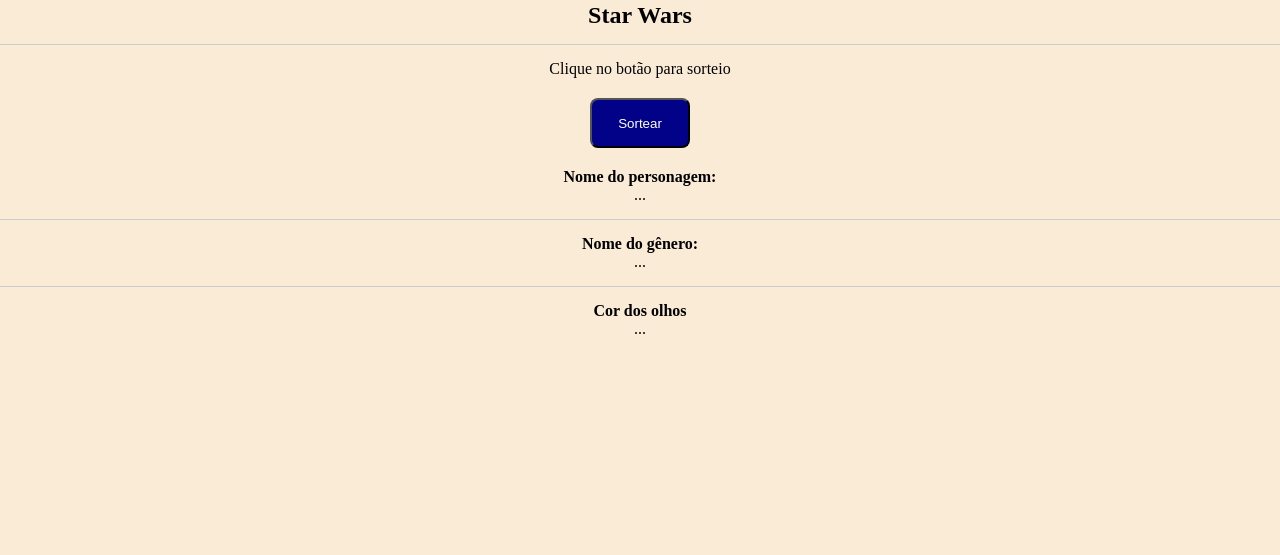
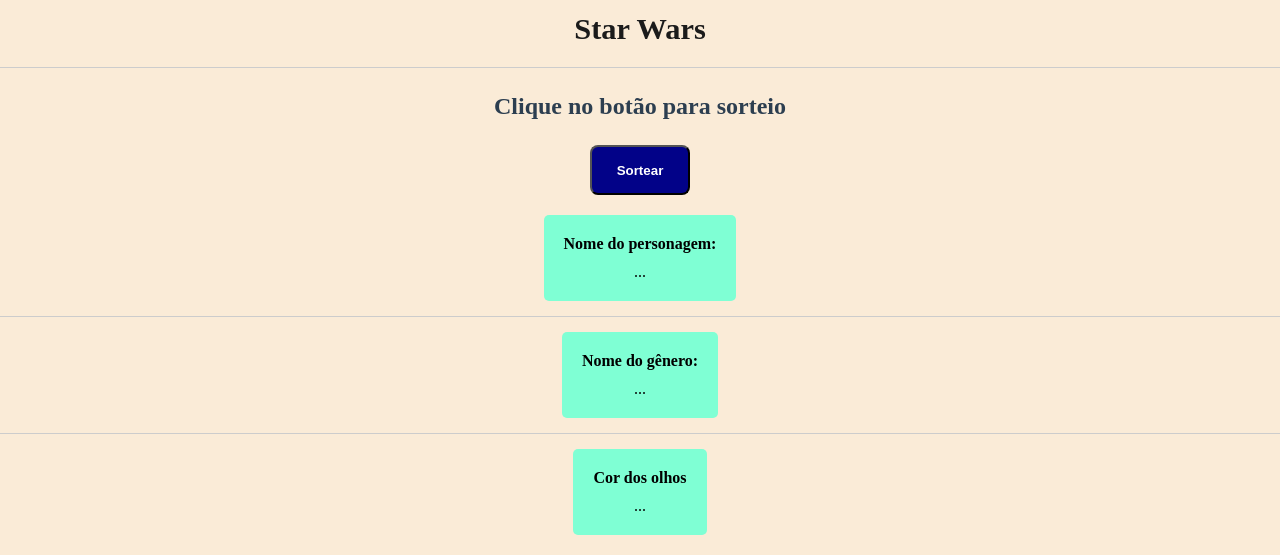
Before and after one commit to Priscila319/Star-Wars, a plain HTML site: page index.html in a window 1280 px wide. Shown: the part 322-877 px from the top of the page. Before the commit the page ends 800 px from the top, so only its background shows below. Drawn offline with Linux system fonts and the light colour scheme.

Commit message:
Ajuste no tamanho da fonte e layout dos cards

```diff
--- a/index.html
+++ b/index.html
@@ -18,29 +18,34 @@
         <h2>Star Wars</h2>
         <hr/>
 
-        <p>Clique no botão para sorteio</p>
+        <p class="titulo">Clique no botão para sorteio</p>
         <button onclick="getPersonagem()">Sortear</button>
 
+        <card>
         <div class="info-box">
             <p><strong>Nome do personagem:</strong></p>
             <div id="nome-personagem">...</div>
         </div>
+        </card>
 
         <hr/>
 
+        <card>
         <div class="info-box">
             <p><strong>Nome do gênero:</strong></p>
             <div id="genero-personagem">...</div>
         </div>
+        </card>
 
         <hr/>
 
+        <card>
         <div class="info-box">
             <p><strong>Cor dos olhos</strong></p>
             <div id="cor-olhos">...</div>
-
         </div>
     </div>
+</card>
 
     <script src="script.js"></script>
 </body>
--- a/style.css
+++ b/style.css
@@ -26,6 +26,15 @@
     padding: 20px;
 }
 
+h2 {
+
+    font-size: 1.9rem;   /* Aumenta o tamanho. Pode usar px também, ex: 24px */
+    font-weight: bold;    /* Deixa em negrito para destacar */
+    margin-top: 10px;     /* Espaço em relação ao Star Wars/Linha acima */
+    margin-bottom: 5px;   /* Espaço em relação ao botão */
+    color: rgb(27, 27, 27);       /* Uma cor levemente diferente para contraste */
+}
+
 .imagem img {
     max-width: 100%;
     height: auto;
@@ -44,6 +53,34 @@
     background-color: rgb(2, 2, 136);
     color: white;
     border-radius: 8px;
-    margin: 20px
+    margin: 20px;
+    font-weight: bold;
 
 }
+
+card {
+    background-color: aquamarine;
+    border-radius: 5px;
+    padding: 20px
+}
+
+.info-box {
+    display: flex;
+    flex-direction: column;
+    align-items: center;
+    gap: 10px
+}
+
+
+/* removi a margem padrão do <p> para não descontrolar o espaçamento */
+.info-box p {
+    margin: o;
+}
+
+.titulo {
+    font-size: 1.5rem;   /* Aumenta o tamanho. Pode usar px também, ex: 24px */
+    font-weight: bold;    /* Deixa em negrito para destacar */
+    margin-top: 10px;     /* Espaço em relação ao Star Wars/Linha acima */
+    margin-bottom: 5px;   /* Espaço em relação ao botão */
+    color: #2c3e50;       /* Uma cor levemente diferente para contraste */
+}
```
